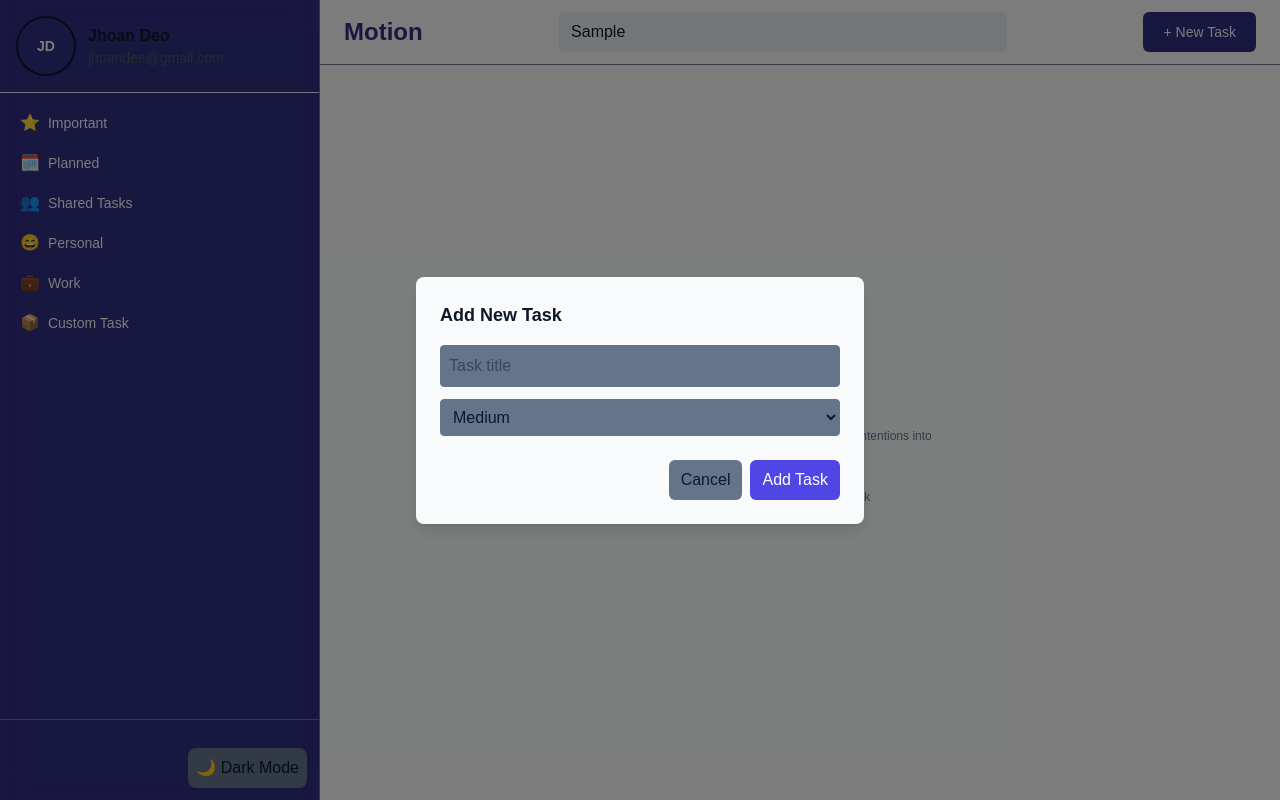
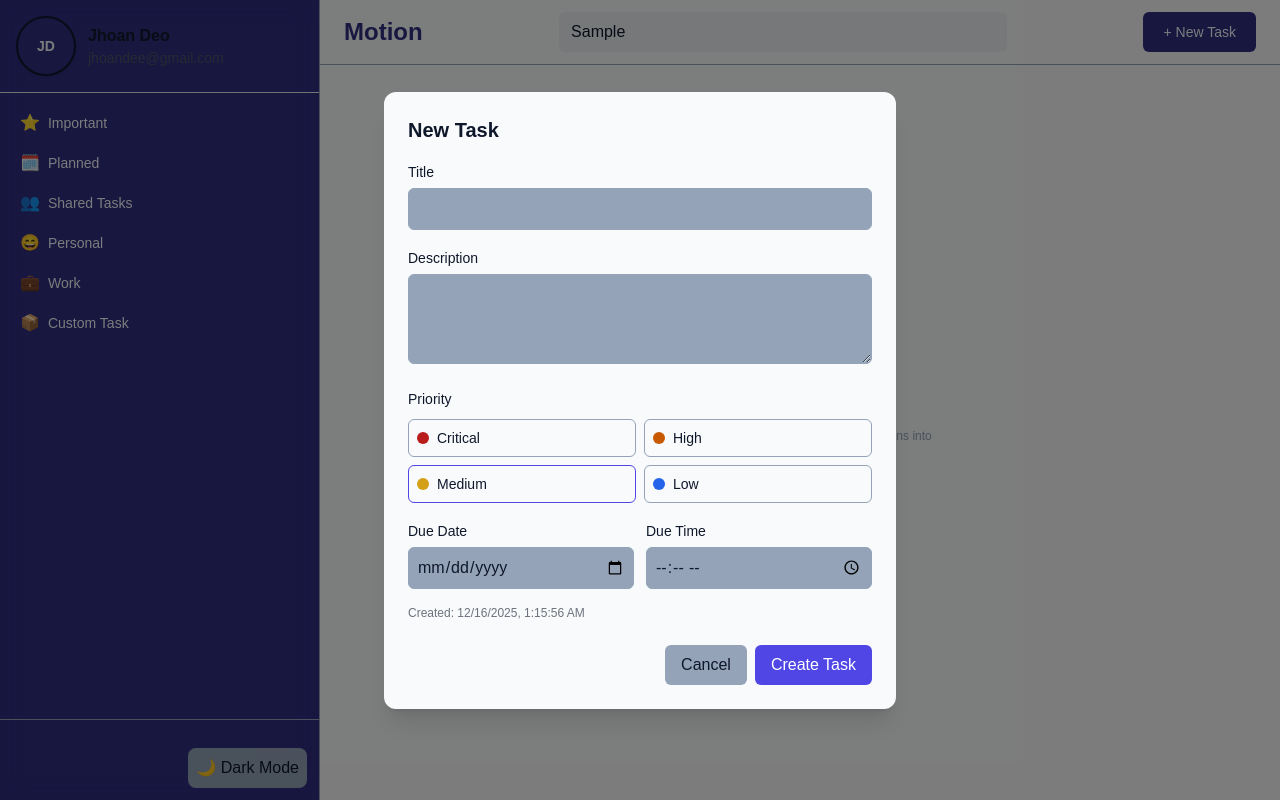
Before and after one commit to K3vwe/todo-ui, a Next.js app: page / in a window 1280 px wide. Both pictures are taken after typing "Sample" into the empty fields and a click on the button "+ New Task". Built offline with nearby package versions, Linux system fonts and the light colour scheme.

Commit message:
Fix TaskModal and Edit Modal to include task description

```diff
--- a/app/globals.css
+++ b/app/globals.css
@@ -31,7 +31,7 @@
   --primary: #4F46E5;           /* indigo-600 (modern, confident) */
 
   /* Supporting UI */
-  --secondary: #64748B;         /* slate-500 (better for text & borders) */
+  --secondary: #94A3B8;         /* slate-500 (better for text & borders) */
 }
 
 /* ----------------------------------- */
--- a/components/main/EditTaskModal.tsx
+++ b/components/main/EditTaskModal.tsx
@@ -2,6 +2,7 @@
 
 import { useState, useEffect } from "react";
 import { Task } from "@/data/mockTasks";
+import { PRIORITY_DOT_CLASSES } from "@/lib/taskPriority";
 
 type Props = {
   task: Task | null;
@@ -9,67 +10,145 @@
   onClose: () => void;
 };
 
+const PRIORITIES: Task["priority"][] = ["critical", "high", "medium", "low"];
+
 export default function EditTaskModal({ task, onSave, onClose }: Props) {
   const [title, setTitle] = useState("");
+  const [description, setDescription] = useState("");
   const [priority, setPriority] = useState<Task["priority"]>("medium");
+  const [dueDate, setDueDate] = useState("");
+  const [dueTime, setDueTime] = useState("");
 
   useEffect(() => {
     if (task) {
       setTitle(task.title);
+      setDescription(task.description || "");
       setPriority(task.priority);
+      setDueDate(task.dueDate || "");
+      setDueTime(task.dueTime || "");
     }
   }, [task]);
 
   if (!task) return null;
 
   const handleSave = () => {
+    if (!title.trim()) return;
+
     onSave({
       ...task,
       title: title.trim(),
+      description: description.trim(),
       priority,
+      dueDate,
+      dueTime,
       startedAt: task.startedAt ?? new Date().toISOString(),
     });
+
     onClose();
   };
 
+  const createdAt = task.createdAt;
+
   return (
     <div className="fixed inset-0 z-50 flex items-center justify-center bg-black/50">
-      <div className="bg-(--background) dark:bg-(--background) rounded-lg p-6 w-full max-w-md shadow-lg transition-colors">
-        <h2 className="text-lg font-medium mb-4 text-(--foreground)">Edit Task</h2>
+      <div className="w-full max-w-lg rounded-xl bg-(--background) p-6 shadow-xl">
+        <h2 className="text-xl font-semibold text-(--foreground)">Edit Task</h2>
 
-        <div className="flex flex-col gap-3">
+        {/* Title */}
+        <div className="mt-4">
+          <label className="text-sm font-medium text-(--foreground)">Title</label>
           <input
             type="text"
             value={title}
             onChange={e => setTitle(e.target.value)}
-            className="p-2 rounded border border-(--secondary) bg-(--secondary) text-(--foreground] transition-colors"
+            className="mt-1 w-full rounded-md border border-(--secondary) bg-(--secondary) p-2 focus:outline-none focus:ring-2 focus:ring-(--primary)"
           />
-
-          <select
-            value={priority}
-            onChange={e => setPriority(e.target.value as Task["priority"])}
-            className="p-2 rounded border border-(--secondary) bg-(--secondary) text-(--foreground] transition-colors"
-          >
-            <option value="critical">Critical</option>
-            <option value="high">High</option>
-            <option value="medium">Medium</option>
-            <option value="low">Low</option>
-          </select>
         </div>
 
-        <div className="flex justify-end gap-2 mt-4">
+        {/* Description */}
+        <div className="mt-4">
+          <label className="text-sm font-medium text-(--foreground)">Description</label>
+          <textarea
+            value={description}
+            onChange={e => setDescription(e.target.value)}
+            rows={3}
+            className="mt-1 w-full rounded-md border border-(--secondary) bg-(--secondary) p-2 focus:outline-none focus:ring-2 focus:ring-(--primary)"
+          />
+        </div>
+
+        {/* Priority */}
+        <div className="mt-4">
+          <label className="text-sm font-medium text-(--foreground)">Priority</label>
+          <div className="mt-2 grid grid-cols-2 gap-2">
+            {PRIORITIES.map(p => (
+              <label
+                key={p}
+                tabIndex={0}
+                onKeyDown={e => {
+                  if (e.key === "Enter" || e.key === " ") {
+                    e.preventDefault();
+                    setPriority(p);
+                  }
+                }}
+                className={`flex cursor-pointer items-center gap-2 rounded-md border p-2 focus:outline-none focus:ring-2 focus:ring-(--primary) ${
+                  priority === p ? "border-(--primary)" : "border-(--secondary)"
+                }`}
+              >
+                <input
+                  type="radio"
+                  checked={priority === p}
+                  onChange={() => setPriority(p)}
+                  className="hidden"
+                />
+                <span className={`h-3 w-3 rounded-full ${PRIORITY_DOT_CLASSES[p]}`} />
+                <span className="text-sm capitalize text-(--foreground)">{p}</span>
+              </label>
+            ))}
+          </div>
+        </div>
+
+        {/* Due Date & Time */}
+        <div className="mt-4 grid grid-cols-2 gap-3">
+          <div>
+            <label className="text-sm font-medium text-(--foreground)">Due Date</label>
+            <input
+              type="date"
+              value={dueDate}
+              onChange={e => setDueDate(e.target.value)}
+              className="mt-1 w-full rounded-md border border-(--secondary) bg-(--secondary) p-2 focus:outline-none focus:ring-2 focus:ring-(--primary)"
+            />
+          </div>
+
+          <div>
+            <label className="text-sm font-medium text-(--foreground)">Due Time</label>
+            <input
+              type="time"
+              value={dueTime}
+              onChange={e => setDueTime(e.target.value)}
+              className="mt-1 w-full rounded-md border border-(--secondary) bg-(--secondary) p-2 focus:outline-none focus:ring-2 focus:ring-(--primary)"
+            />
+          </div>
+        </div>
+
+        {/* Metadata */}
+        <div className="mt-4 text-xs text-(--foreground)/60">
+          Created: {new Date(createdAt).toLocaleString()}
+        </div>
+
+        {/* Actions */}
+        <div className="mt-6 flex justify-end gap-2">
           <button
             onClick={onClose}
-            className="px-3 py-2 rounded-md bg-(--secondary)]text-(--foreground) hover:brightness-110 transition-colors"
+            className="rounded-md bg-(--secondary) px-4 py-2 focus:outline-none focus:ring-2 focus:ring-(--primary)"
           >
             Cancel
           </button>
 
           <button
             onClick={handleSave}
-            className="px-3 py-2 rounded-md bg-(--primary)] txt-white hover:brightness-110 transition-colors"
+            className="rounded-md bg-(--primary) px-4 py-2 text-white focus:outline-none focus:ring-2 focus:ring-(--primary)"
           >
-            Save
+            Save Task
           </button>
         </div>
       </div>
--- a/components/main/NewTaskForm.tsx
+++ /dev/null
@@ -1,61 +0,0 @@
-import { useState } from "react";
-import { Task } from "@/data/mockTasks";
-
-type Props = {
-  onAddTask: (task: Task) => void;
-  nextId: string;
-};
-
-export default function NewTaskForm({ onAddTask, nextId }: Props) {
-  const [title, setTitle] = useState("");
-  const [priority, setPriority] = useState<Task["priority"]>("medium");
-
-  const handleSubmit = (e: React.FormEvent) => {
-    e.preventDefault();
-    if (!title.trim()) return;
-
-    onAddTask({
-      id: nextId,
-      title: title.trim(),
-      completed: false,
-      createdAt: new Date().toISOString(),
-      priority,
-    });
-
-    setTitle("");
-    setPriority("medium");
-  };
-
-  return (
-    <form
-      onSubmit={handleSubmit}
-      className="flex gap-2 px-6 py-4 items-center bg-white dark:bg-gray-800 rounded-lg shadow-sm mb-4"
-    >
-      <input
-        type="text"
-        placeholder="New task title..."
-        value={title}
-        onChange={e => setTitle(e.target.value)}
-        className="flex-1 p-2 rounded border border-gray-300 dark:border-gray-600 bg-white dark:bg-gray-700 text-gray-900 dark:text-gray-200"
-      />
-
-      <select
-        value={priority}
-        onChange={e => setPriority(e.target.value as Task["priority"])}
-        className="p-2 rounded border border-gray-300 dark:border-gray-600 bg-white dark:bg-gray-700 text-gray-900 dark:text-gray-200"
-      >
-        <option value="critical">Critical</option>
-        <option value="high">High</option>
-        <option value="medium">Medium</option>
-        <option value="low">Low</option>
-      </select>
-
-      <button
-        type="submit"
-        className="px-3 py-2 bg-blue-500 text-white rounded hover:bg-blue-600 transition-colors"
-      >
-        Add
-      </button>
-    </form>
-  );
-}
--- a/components/main/NewTaskModal.tsx
+++ b/components/main/NewTaskModal.tsx
@@ -2,6 +2,7 @@
 
 import { useState } from "react";
 import { Task } from "@/data/mockTasks";
+import { PRIORITY_DOT_CLASSES } from "@/lib/taskPriority";
 
 type Props = {
   isOpen: boolean;
@@ -10,75 +11,170 @@
   nextId: string;
 };
 
-export default function NewTaskModal({ isOpen, onClose, onAddTask, nextId }: Props) {
+const PRIORITIES: Task["priority"][] = [
+  "critical",
+  "high",
+  "medium",
+  "low",
+];
+
+export default function NewTaskModal({
+  isOpen,
+  onClose,
+  onAddTask,
+  nextId,
+}: Props) {
   const [title, setTitle] = useState("");
+  const [description, setDescription] = useState("");
   const [priority, setPriority] = useState<Task["priority"]>("medium");
+  const [dueDate, setDueDate] = useState("");
+  const [dueTime, setDueTime] = useState("");
 
   if (!isOpen) return null;
 
-  const handleSubmit = (e: React.FormEvent) => {
-    e.preventDefault();
+  const createdAt = new Date().toISOString();
+
+  const handleCreate = () => {
     if (!title.trim()) return;
 
     onAddTask({
       id: nextId,
       title: title.trim(),
+      description: description.trim(),
       priority,
+      dueDate,
+      dueTime,
+      createdAt,
       completed: false,
-      createdAt: new Date().toISOString(),
+      // startedAt intentionally undefined
     });
 
     setTitle("");
+    setDescription("");
     setPriority("medium");
+    setDueDate("");
+    setDueTime("");
     onClose();
   };
 
   return (
     <div className="fixed inset-0 z-50 flex items-center justify-center bg-black/50">
-      <form
-        onSubmit={handleSubmit}
-        className="bg-(--background) dark:bg-(--background) w-full max-w-md rounded-lg p-6 shadow-lg transition-colors"
-      >
-        <h2 className="text-lg font-semibold mb-4 text-(--foreground)">Add New Task</h2>
+      <div className="w-full max-w-lg rounded-xl bg-(--background) p-6 shadow-xl">
+        <h2 className="text-xl font-semibold text-(--foreground)">
+          New Task
+        </h2>
 
-        <div className="space-y-3">
+        {/* Title */}
+        <div className="mt-4">
+          <label className="text-sm font-medium text-(--foreground)">
+            Title
+          </label>
           <input
             type="text"
-            placeholder="Task title"
             value={title}
             onChange={e => setTitle(e.target.value)}
-            className="w-full p-2 rounded border border-(--secondary) bg-(--secondary) text-(--foreground) transition-colors"
+            className="mt-1 w-full rounded-md border border-(--secondary) bg-(--secondary) p-2"
           />
-
-          <select
-            value={priority}
-            onChange={e => setPriority(e.target.value as Task["priority"])}
-            className="w-full p-2 rounded border border-(--secondary) bg-(--secondary) text-(--foreground) transition-colors"
-          >
-            <option value="critical">Critical</option>
-            <option value="high">High</option>
-            <option value="medium">Medium</option>
-            <option value="low">Low</option>
-          </select>
         </div>
 
-        <div className="flex justify-end gap-2 mt-6">
+        {/* Description */}
+        <div className="mt-4">
+          <label className="text-sm font-medium text-(--foreground)">
+            Description
+          </label>
+          <textarea
+            value={description}
+            onChange={e => setDescription(e.target.value)}
+            rows={3}
+            className="mt-1 w-full rounded-md border border-(--secondary) bg-(--secondary) p-2"
+          />
+        </div>
+
+        {/* Priority */}
+        <div className="mt-4">
+          <label className="text-sm font-medium text-(--foreground)">
+            Priority
+          </label>
+
+          <div className="mt-2 grid grid-cols-2 gap-2">
+            {PRIORITIES.map(p => (
+              <label
+                key={p}
+                className={`flex cursor-pointer items-center gap-2 rounded-md border p-2 ${
+                  priority === p
+                    ? "border-(--primary)"
+                    : "border-(--secondary)"
+                }`}
+              >
+                <input
+                  type="radio"
+                  checked={priority === p}
+                  onChange={() => setPriority(p)}
+                  className="hidden"
+                />
+
+                {/* ✅ your centralized colors */}
+                <span
+                  className={`h-3 w-3 rounded-full ${PRIORITY_DOT_CLASSES[p]}`}
+                />
+
+                <span className="text-sm capitalize text-(--foreground)">
+                  {p}
+                </span>
+              </label>
+            ))}
+          </div>
+        </div>
+
+        {/* Due Date & Time */}
+        <div className="mt-4 grid grid-cols-2 gap-3">
+          <div>
+            <label className="text-sm font-medium text-(--foreground)">
+              Due Date
+            </label>
+            <input
+              type="date"
+              value={dueDate}
+              onChange={e => setDueDate(e.target.value)}
+              className="mt-1 w-full rounded-md border border-(--secondary) bg-(--secondary) p-2"
+            />
+          </div>
+
+          <div>
+            <label className="text-sm font-medium text-(--foreground)">
+              Due Time
+            </label>
+            <input
+              type="time"
+              value={dueTime}
+              onChange={e => setDueTime(e.target.value)}
+              className="mt-1 w-full rounded-md border border-(--secondary) bg-(--secondary) p-2"
+            />
+          </div>
+        </div>
+
+        {/* Metadata */}
+        <div className="mt-4 text-xs text-(--foreground)/60">
+          Created: {new Date(createdAt).toLocaleString()}
+        </div>
+
+        {/* Actions */}
+        <div className="mt-6 flex justify-end gap-2">
           <button
-            type="button"
             onClick={onClose}
-            className="px-3 py-2 rounded-md bg-(--secondary) text-(--foreground) hover:brightness-110 transition-colors"
+            className="rounded-md bg-(--secondary) px-4 py-2"
           >
             Cancel
           </button>
 
           <button
-            type="submit"
-            className="px-3 py-2 rounded-md bg-(--primary) text-white hover:brightness-110 transition-colors"
+            onClick={handleCreate}
+            className="rounded-md bg-(--primary) px-4 py-2 text-white"
           >
-            Add Task
+            Create Task
           </button>
         </div>
-      </form>
+      </div>
     </div>
   );
 }
--- a/components/main/TaskItem.tsx
+++ b/components/main/TaskItem.tsx
@@ -1,6 +1,7 @@
 import { Task } from "@/data/mockTasks";
 import { PRIORITY_DOT_CLASSES } from "@/lib/taskPriority";
 import { getTaskStatus } from "@/lib/taskStatus";
+import { formatTaskDate } from "@/utils/date";
 
 type Props = {
   task: Task;
@@ -10,16 +11,16 @@
 };
 
 const STATUS_STYLES = {
-  todo: "bg-[var(--secondary)]/20 text-[var(--foreground)]",
+  pending: "bg-(--secondary)/20 text-(--foreground)",
   "in-progress": "bg-yellow-100 text-yellow-800 dark:bg-yellow-900/40 dark:text-yellow-300",
-  done: "bg-green-100 text-green-800 dark:bg-green-900/40 dark:text-green-300",
+  complete: "bg-green-100 text-green-800 dark:bg-green-900/40 dark:text-green-300",
 };
 
 export default function TaskItem({ task, onToggle, onEdit, onDelete }: Props) {
   const status = getTaskStatus(task);
 
   return (
-    <div className="flex items-center justify-between p-4 rounded-lg bg-(--secondary)/10 dark:bg-(--secondary)/30 shadow-sm transition-colors">
+    <div className="flex items-center justify-between p-4 rounded-lg bg-(--secondary)/10 dark:bg-(--secondary)/30 shadow-sm transition-colors hover:shadow-md hover:bg-(--secondary)/20 dark:hover:bg-(--secondary)/40">
       <div className="flex items-start gap-3">
         <input
           type="checkbox"
@@ -28,10 +29,14 @@
           className="mt-1 accent-(--primary)"
         />
 
-        <div>
+        <div className="flex flex-col gap-2">
           <div className="flex items-center gap-2">
             <p
-              className={`font-medium ${task.completed ? "line-through text-(--foreground)/50" : "text-(--foreground)"}`}
+              className={`font-medium ${
+                task.completed
+                  ? "line-through text-(--foreground)/50"
+                  : "text-(--foreground)"
+              }`}
             >
               {task.title}
             </p>
@@ -43,12 +48,21 @@
             </span>
           </div>
 
-          <p className="text-xs text-(--foreground)/70 flex items-center gap-1 mt-1 capitalize">
-            <span className="flex items-center gap-1">
-              {task.priority}
-              <span className={`h-2.5 w-2.5 rounded-full ${PRIORITY_DOT_CLASSES[task.priority]}`} />
+          {/* Info bar with subtle dividers */}
+          <p className="text-xs flex flex-col md:flex-row md:items-center md:gap-4 mt-1 capitalize border-t border-(--secondary)/30 pt-2 md:border-0 md:pt-0">
+            {/* Priority */}
+            <span className="flex items-center gap-2">
+              <span className="font-medium">Priority:</span>
+              <span className="flex items-center gap-1">
+                {task.priority}
+                <span className={`h-2.5 w-2.5 rounded-full ${PRIORITY_DOT_CLASSES[task.priority]}`} />
+              </span>
             </span>
-            • {task.createdAt}
+
+            {/* Created */}
+            <span className="text-(--foreground)/60 mt-1 md:mt-0 md:before:content-['|'] md:before:mr-2">
+              Created: {formatTaskDate(task.createdAt)}
+            </span>
           </p>
         </div>
       </div>
--- a/components/main/TaskList.tsx
+++ b/components/main/TaskList.tsx
@@ -17,7 +17,7 @@
   if (tasks.length === 0) return <EmptyState />;
 
   const sortedTasks = [...tasks].sort((a, b) => {
-    const order = { "in-progress": 0, "todo": 1, "done": 2 };
+    const order = { "in-progress": 0, "pending": 1, "complete": 2 };
     return order[getTaskStatus(a)] - order[getTaskStatus(b)];
   });
 
--- a/data/mockTasks.ts
+++ b/data/mockTasks.ts
@@ -1,40 +1,56 @@
+export type TaskPriority = "critical" | "high" | "medium" | "low";
+
 export type Task = {
   id: string;
   title: string;
+  description: string;
+  priority: TaskPriority;
+  dueDate: string;   // YYYY-MM-DD
+  dueTime: string;   // HH:mm
+  createdAt: string; // ISO timestamp
+  startedAt?: string;
   completed: boolean;
-  createdAt: string;
-  startedAt?: string;
-  completedAt?: string;
-  priority: "critical" | "high" | "medium" | "low";
 };
 
 export const mockTasks: Task[] = [
   {
     id: "1",
-    title: "Learn Next.js",
+    title: "Fix production deployment",
+    description: "Investigate failed CI pipeline and redeploy hotfix",
+    priority: "critical",
+    dueDate: "2025-01-02",
+    dueTime: "14:00",
+    createdAt: "2024-12-30T09:15:00.000Z",
     completed: false,
-    createdAt: "2025-12-27T09:00:00Z",
-    priority: "high",
   },
   {
     id: "2",
-    title: "Build Todo App",
+    title: "Prepare DevOps portfolio",
+    description: "Document CI/CD, Docker, and AWS projects",
+    priority: "high",
+    dueDate: "2025-01-05",
+    dueTime: "18:00",
+    createdAt: "2024-12-29T16:40:00.000Z",
     completed: false,
-    createdAt: "2025-12-26T10:00:00Z",
-    priority: "medium",
   },
   {
     id: "3",
-    title: "Fix critical bug in backend",
-    completed: false,
-    createdAt: "2025-12-25T14:30:00Z",
-    priority: "critical",
+    title: "Refactor task modal UI",
+    description: "Improve accessibility and layout consistency",
+    priority: "medium",
+    dueDate: "2025-01-07",
+    dueTime: "20:00",
+    createdAt: "2024-12-28T11:05:00.000Z",
+    completed: true,
   },
   {
     id: "4",
-    title: "Refactor UI components",
+    title: "Clean up old branches",
+    description: "Delete stale Git branches and update README",
+    priority: "low",
+    dueDate: "2025-01-10",
+    dueTime: "12:00",
+    createdAt: "2024-12-27T08:30:00.000Z",
     completed: false,
-    createdAt: "2025-12-24T08:15:00Z",
-    priority: "low",
   },
 ];
--- a/lib/taskStatus.ts
+++ b/lib/taskStatus.ts
@@ -1,9 +1,9 @@
 import { Task } from "@/data/mockTasks";
 
-export type TaskStatus = "todo" | "in-progress" | "done";
+export type TaskStatus = "pending" | "in-progress" | "complete";
 
 export function getTaskStatus(task: Task): TaskStatus {
-  if (task.completed) return "done";
+  if (task.completed) return "complete";
   if (task.startedAt) return "in-progress";
-  return "todo";
+  return "pending";
 }
--- /dev/null
+++ b/utils/date.ts
@@ -0,0 +1,10 @@
+// utils/date.ts
+export function formatTaskDate(dateString: string) {
+  const date = new Date(dateString);
+
+  return `${date.toLocaleDateString("en-CA")} ${date.toLocaleTimeString("en-US", {
+    hour: "2-digit",
+    minute: "2-digit",
+    hour12: true,
+  })}`;
+}
```
